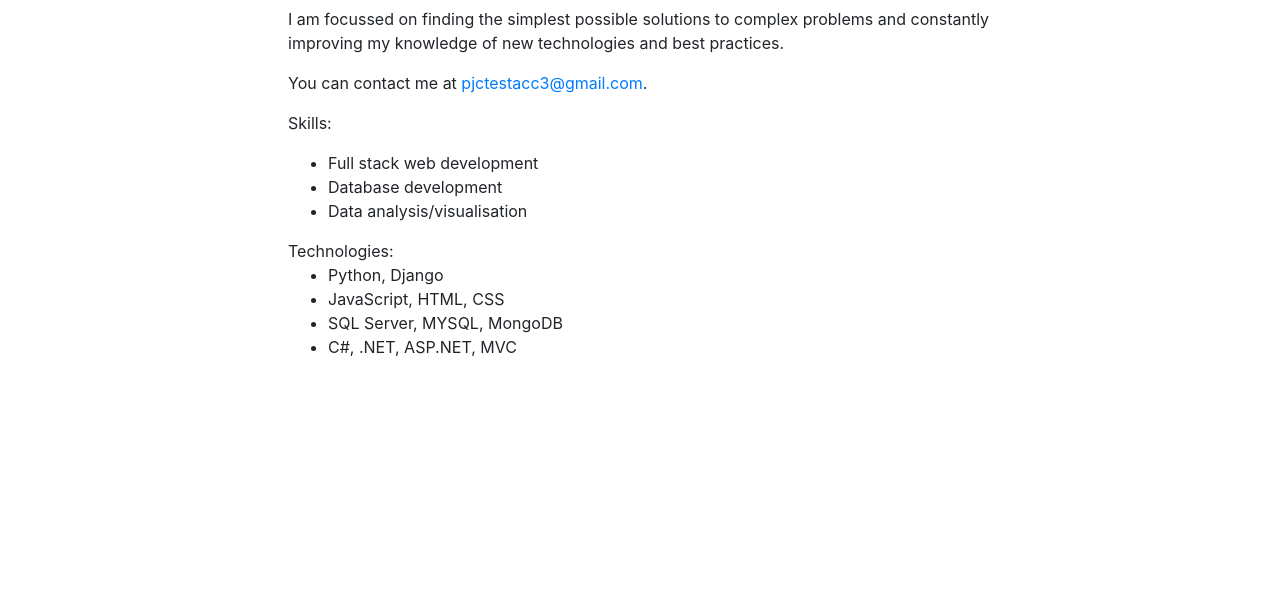
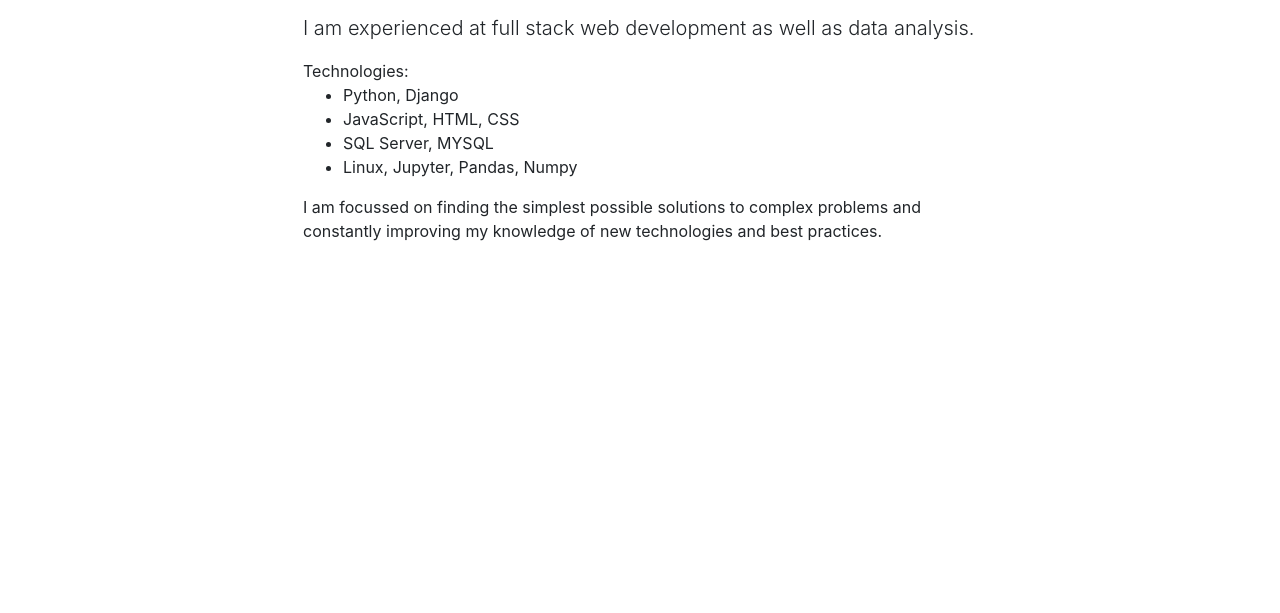
Before and after one commit to codeybear/codeybear.github.io, a plain HTML site: page index.html in a window 1280 px wide. Shown: the part 187-800 px from the top of the page. Drawn offline with nearby package versions, Linux system fonts and the light colour scheme.

Commit message:
Home work in progress

```diff
--- a/index.html
+++ b/index.html
@@ -35,38 +35,33 @@
         </nav>
     </div>
 
-    <main id="content">
-        <main class="mx-auto p-5" style="width: 800px;">
-            <h2>Peter Cooke</h2>
+    <main class="container">
+        <main class="mx-auto p-5">
+            <h2 class="">Peter Cooke</h2>
 
             <div>
-                <p>
+                <p class="lead">
                     I am a professional software developer with over 15 years experience.
                 </p>
+                <p class="lead">
+                    I am experienced at full stack web development as well as data analysis.
+                </p>
+                <!-- <p>
+                    You can contact me at <a href="mailto:pjctestacc3@gmail.com"
+                    target="_blank">pjctestacc3@gmail.com</a>.
+                </p> -->
+                Technologies:
+                <ul>
+                    <li>Python, Django</li>
+                    <li>JavaScript, HTML, CSS</li>
+                    <li>SQL Server, MYSQL</li>
+                    <li>Linux, Jupyter, Pandas, Numpy</li>
+                </ul>
                 <p>
                     I am focussed on finding the simplest possible solutions to complex problems and constantly
                     improving my knowledge of new technologies and best practices.
                 </p>
-                <p>
-                    You can contact me at <a href="mailto:pjctestacc3@gmail.com"
-                        target="_blank">pjctestacc3@gmail.com</a>.
-                </p>
-                <p>
-                    Skills:
-                    <ul>
-                        <li>Full stack web development</li>
-                        <li>Database development</li>
-                        <li>Data analysis/visualisation</li>
-                    </ul>
-
-                    Technologies:
-                    <ul>
-                        <li>Python, Django</li>
-                        <li>JavaScript, HTML, CSS</li>
-                        <li>SQL Server, MYSQL, MongoDB</li>
-                        <li>C#, .NET, ASP.NET, MVC</li>
-                    </ul>
-                </p>
+            </p>
             </div>
         </div>
     </div>
```
Also changed, not shown: TODO.txt (added).
